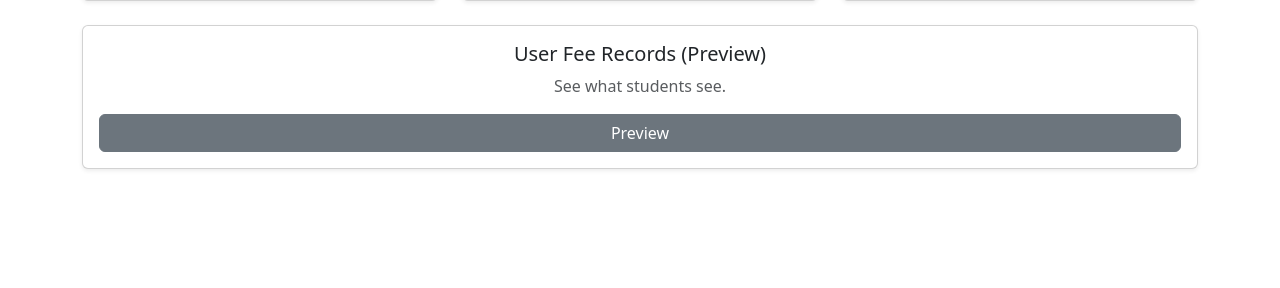
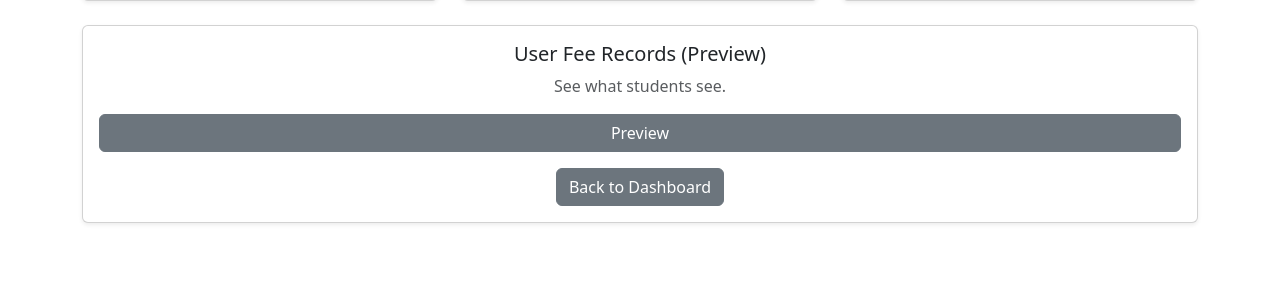
Before and after one commit to EzraelJeremiah-py/PESS, a Flask app: page /admin/dashboard in a window 1280 px wide. Shown: the part 323-611 px from the top of the page. Run offline with Flask 3, Linux system fonts and the light colour scheme; the visitor is signed in with stand-in values (Sample User, id 1).

Commit message:
Update admin_dashboard.html

```diff
--- a/pess-backend/templates/admin_dashboard.html
+++ b/pess-backend/templates/admin_dashboard.html
@@ -63,6 +63,7 @@
             <h5 class="card-title">User Fee Records (Preview)</h5>
             <p class="card-text text-muted">See what students see.</p>
             <a href="{{ url_for('fees.user_fee_files') }}" class="btn btn-secondary w-100">Preview</a>
+            <a href="{{ url_for('admin.dashboard') }}" class="btn btn-secondary mt-3">Back to Dashboard</a>
           </div>
         </div>
       </div>
```
